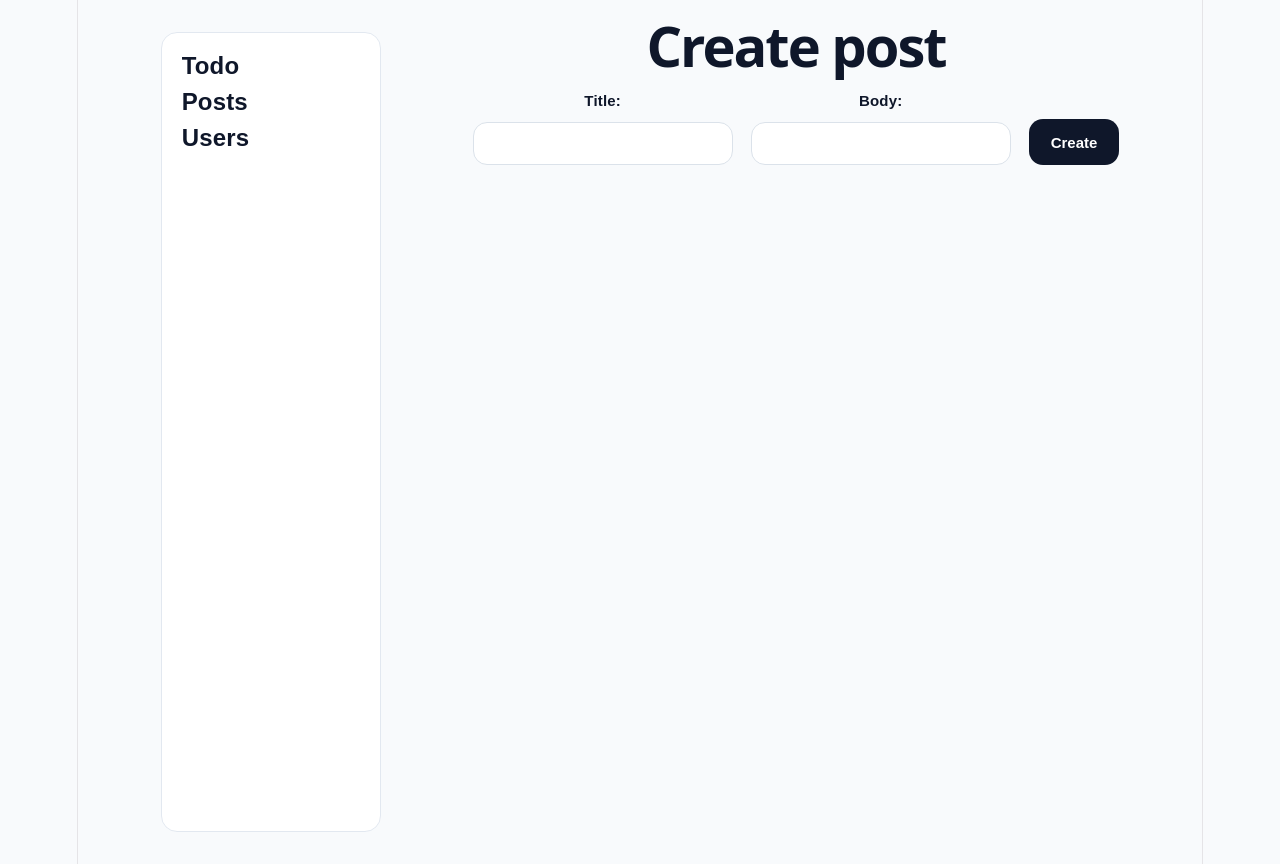
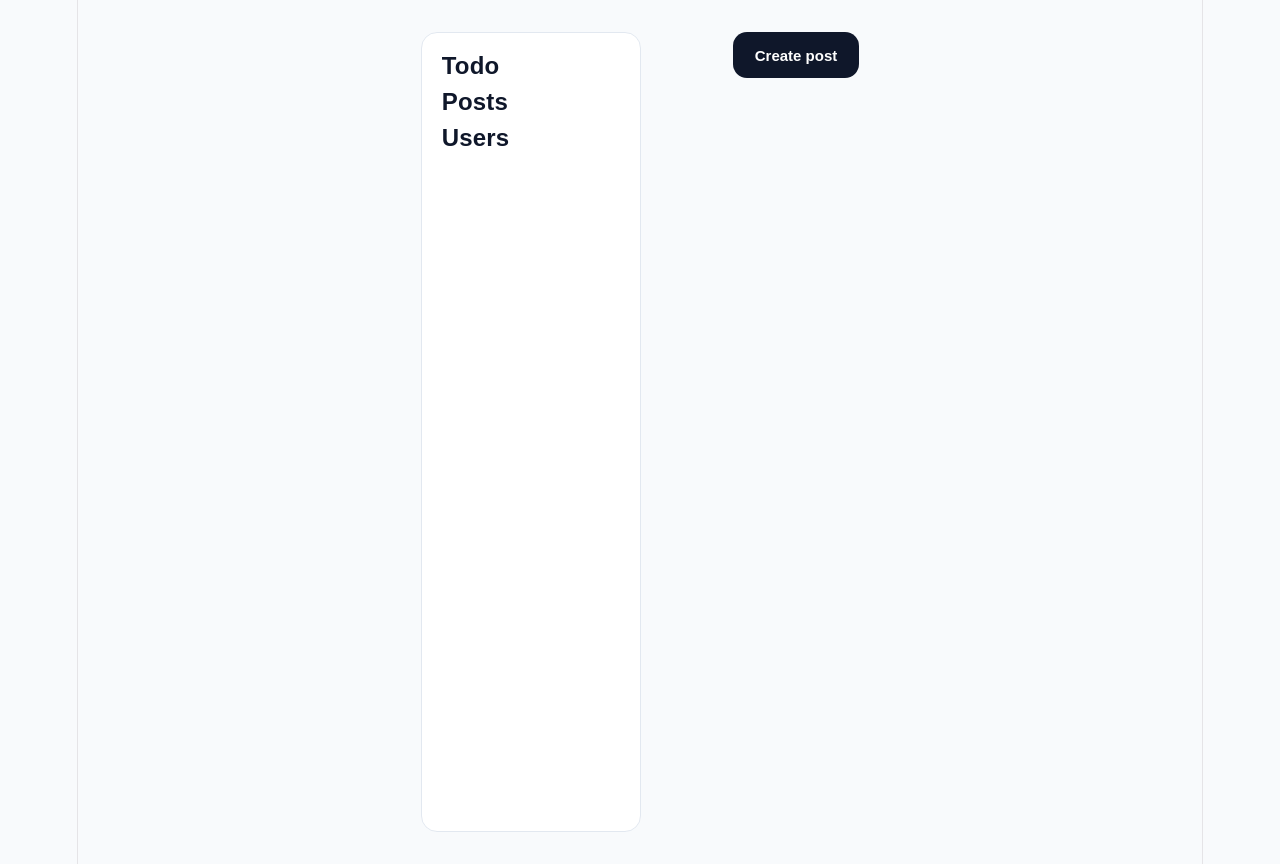
Before and after one commit to anahit2526/todo, a React (Vite) app: page /posts in a window 1280 px wide. Built offline with nearby package versions, Linux system fonts and the light colour scheme.

Commit message:
added edit in post card

```diff
--- a/src/App.css
+++ b/src/App.css
@@ -32,3 +32,21 @@ body {
 .main-content {
   min-width: 0;
 }
+button {
+  height: 46px;
+  padding: 0 22px;
+  border: none;
+  border-radius: 14px;
+  background: #0f172a;
+  color: white;
+  font-size: 15px;
+  font-weight: 600;
+  cursor: pointer;
+  transition:
+    background 0.2s ease,
+    box-shadow 0.2s ease;
+}
+button:hover {
+  background: #1e293b;
+  box-shadow: 0 8px 20px rgba(15, 23, 42, 0.18);
+}
--- a/src/App.tsx
+++ b/src/App.tsx
@@ -1,9 +1,12 @@
-import "./App.css";
+import React, { lazy, Suspense } from "react";
 import CreateTodoForm from "@pages/todo/CreateTodoForm";
 import TodoList from "@pages/todo/TodoList";
 import Sidebar from "./components/sidebar/Sidebar";
 import { Route, Routes } from "react-router-dom";
-import CreatePostForm from "@pages/posts/CreatePostForm";
+const CreatePostForm = lazy(() => import("@pages/posts/CreatePostForm"));
+import PostsList from "./pages/posts/PostsList";
+
+import "./App.css";
 
 const App = () => {
 
@@ -12,6 +15,7 @@ const App = () => {
       <div className="layout">
         <Sidebar />
         <div className="main-content">
+          <Suspense fallback={<div>ssss</div>}>
             <Routes>
               <Route path="/" element={<div>home</div>} />
               <Route
@@ -21,9 +25,18 @@ const App = () => {
                   <TodoList />
                 </div>}
               />
-            <Route path="/posts" element={<CreatePostForm />} />
+              <Route path="/posts" element={<PostsList />} />
+              <Route
+                path="/posts/create"
+                element={<CreatePostForm />}
+              />
+              <Route
+                path="/posts/edit/:postId"
+                element={<CreatePostForm />}
+              />
               <Route path="/users" element={<div>users</div>} />
             </Routes>
+          </Suspense>
         </div>
       </div>
 
--- a/src/pages/posts/CreatePostForm.css
+++ b/src/pages/posts/CreatePostForm.css
@@ -43,33 +43,6 @@
 
   box-shadow: 0 0 0 4px rgba(148, 163, 184, 0.15);
 }
-
-.post-form button {
-  height: 46px;
-
-  padding: 0 22px;
-
-  border: none;
-  border-radius: 14px;
-
-  background: #0f172a;
-  color: white;
-
-  font-size: 15px;
-  font-weight: 600;
-
-  cursor: pointer;
-
-  transition:
-    background 0.2s ease,
-    box-shadow 0.2s ease;
-}
-
-.post-form button:hover {
-  background: #1e293b;
-
-  box-shadow: 0 8px 20px rgba(15, 23, 42, 0.18);
-}
 .created-post {
   width: 580px;
 
--- a/src/pages/posts/CreatePostForm.tsx
+++ b/src/pages/posts/CreatePostForm.tsx
@@ -1,33 +1,53 @@
-import React from 'react';
-import { createPosts, setBody, setTitle } from '@/store/slices/post-state/postSlice';
+import React, { useState } from 'react';
+import { useDispatch, useSelector } from 'react-redux';
+import { useNavigate, useParams } from 'react-router-dom';
+
+import { createPost, updatePost } from '@/store/slices/post-state/postSlice';
 import type { AppDispatch, RootState } from '@/store/store';
 
-import { useDispatch, useSelector } from 'react-redux';
-
-import './CreatePostForm.css'
+import './CreatePostForm.css';
 
 export default function CreatePostForm() {
 
   const dispatch = useDispatch<AppDispatch>();
+  const navigate = useNavigate();
+  const { postId } = useParams();
 
-  const title = useSelector((state: RootState) => state.post.title);
-  const body = useSelector((state: RootState) => state.post.body);
-  const posts = useSelector((state: RootState) => state.post.posts);
+  const posts = useSelector(
+    (state: RootState) => state.post.posts
+  );
 
-  const handleSubmit = async (
-    e: React.FormEvent<HTMLFormElement>
-  ) => {
+  const currentPost = posts.find(
+    (post) => post.id === Number(postId)
+  );
+
+  const [title, setTitle] = useState(currentPost?.title || '');
+  const [body, setBody] = useState(currentPost?.body || '');
+
+
+  const handleSubmit = async (e: React.FormEvent<HTMLFormElement>) => {
     e.preventDefault();
 
     if (!title || !body) {
       return;
     }
-    dispatch(
-      createPosts({
-        title,
-        body
-      })
-    );
+
+    const postData = {
+      title,
+      body,
+    };
+
+    if (postId) {
+      dispatch(
+        updatePost({
+          id: Number(postId),
+          ...postData,
+        })
+      );
+    } else {
+      dispatch(createPost(postData));
+    }
+    navigate('/posts');
   };
 
   return (
@@ -41,7 +61,7 @@ export default function CreatePostForm() {
             type="text"
             value={title}
             onChange={(e) =>
-              dispatch(setTitle(e.target.value))
+              setTitle(e.target.value)
             } />
         </label>
         <label>
@@ -50,21 +70,11 @@ export default function CreatePostForm() {
             type="text"
             value={body}
             onChange={(e) =>
-              dispatch(setBody(e.target.value))
+              setBody(e.target.value)
             } />
         </label>
         <button type="submit">Create</button>
       </form>
-      {posts.map((post, i) => (
-        <div className="created-post" key={i}>
-          <p>
-            <span>Title:</span> {post.title}
-          </p>
-          <p>
-            <span>Body:</span> {post.body}
-          </p>
-        </div>
-      ))}
     </div>
   )
 }
--- /dev/null
+++ b/src/pages/posts/PostsList.css
@@ -0,0 +1,16 @@
+/* .created-post {
+  position: relative;
+} */
+.created-post {
+  position: relative;
+  width: 500px;
+  padding: 40px;
+  border-radius: 20px;
+  background: white;
+}
+
+.edit-btn {
+  position: absolute;
+  top: 20px;
+  right: 20px;
+}
--- /dev/null
+++ b/src/pages/posts/PostsList.tsx
@@ -0,0 +1,40 @@
+import type { RootState } from '@/store/store';
+import React from 'react';
+import { useSelector } from 'react-redux';
+import { useNavigate } from 'react-router-dom';
+
+import './PostsList.css'
+
+export default function PostsList() {
+
+
+    const handleEdit = (id: number) => {
+        navigate(`/posts/edit/${id}`);
+    }
+
+    const posts = useSelector((state: RootState) => state.post.posts);
+
+    const navigate = useNavigate();
+
+    return (
+        <div>
+            <button onClick={() => navigate('create')}>Create post</button>
+            {posts.map((post) => (
+                <div className="created-post" key={post.id}>
+                    <p>
+                        <span>Title:</span> {post.title}
+                    </p>
+                    <p>
+                        <span>Body:</span> {post.body}
+                    </p>
+                    <p>
+                        <span>Id:</span> {post.id}
+                    </p>
+                    <button className="edit-btn" onClick={() => {
+                        handleEdit(post.id)
+                    }}>Edit</button>
+                </div>
+            ))}
+        </div>
+    )
+}
--- a/src/store/slices/post-state/postSlice.ts
+++ b/src/store/slices/post-state/postSlice.ts
@@ -27,20 +27,19 @@ const initialState: PostState = {
   error: null
 };
 
-const callpost = async (post: CreatePostPayload) => {
+const createPostApi = async (post: CreatePostPayload) => {
   const response = await API.post('/posts', {
     title: post.title,
-    body: post.body,
-    userId: 1
+    body: post.body
   });
   return response.data;
 };
 
-export const createPosts = createAsyncThunk(
+export const createPost = createAsyncThunk(
   'post/createPost',
   async (post: CreatePostPayload, { rejectWithValue }) => {
     try {
-      return await callpost(post);
+      return await createPostApi(post);
     } catch (error) {
       return rejectWithValue(error);
     }
@@ -51,27 +50,29 @@ export const postSlice = createSlice({
   name: 'post',
   initialState,
   reducers: {
-    setTitle: (state, action) => {
-      state.title = action.payload;
-    },
-
-    setBody: (state, action) => {
-      state.body = action.payload;
+    updatePost: (state, action) => {
+      const index = state.posts.findIndex(
+        (post) => post.id === action.payload.id
+      );
+      if (index !== -1) {
+        state.posts[index] = action.payload;
+      }
     }
   },
   extraReducers(builder) {
     builder
-      .addCase(createPosts.fulfilled, (state, action) => {
+      .addCase(createPost.fulfilled, (state, action) => {
         state.loading = false;
-        state.posts.push(action.payload);
-        state.title = '';
-        state.body = '';
+        state.posts.push({
+          ...action.payload,
+          id: Date.now()
+        });
       })
-      .addCase(createPosts.pending, (state) => {
+      .addCase(createPost.pending, (state) => {
         state.loading = true;
         state.error = null;
       })
-      .addCase(createPosts.rejected, (state, action) => {
+      .addCase(createPost.rejected, (state, action) => {
         state.loading = false;
         state.error =
           (action.payload as string) ||
@@ -81,6 +82,6 @@ export const postSlice = createSlice({
   }
 });
 
-export const { setTitle, setBody } = postSlice.actions;
+export const { updatePost } = postSlice.actions;
 
 export default postSlice.reducer;
```
Lines whose indentation alone changed are shown as unchanged.
